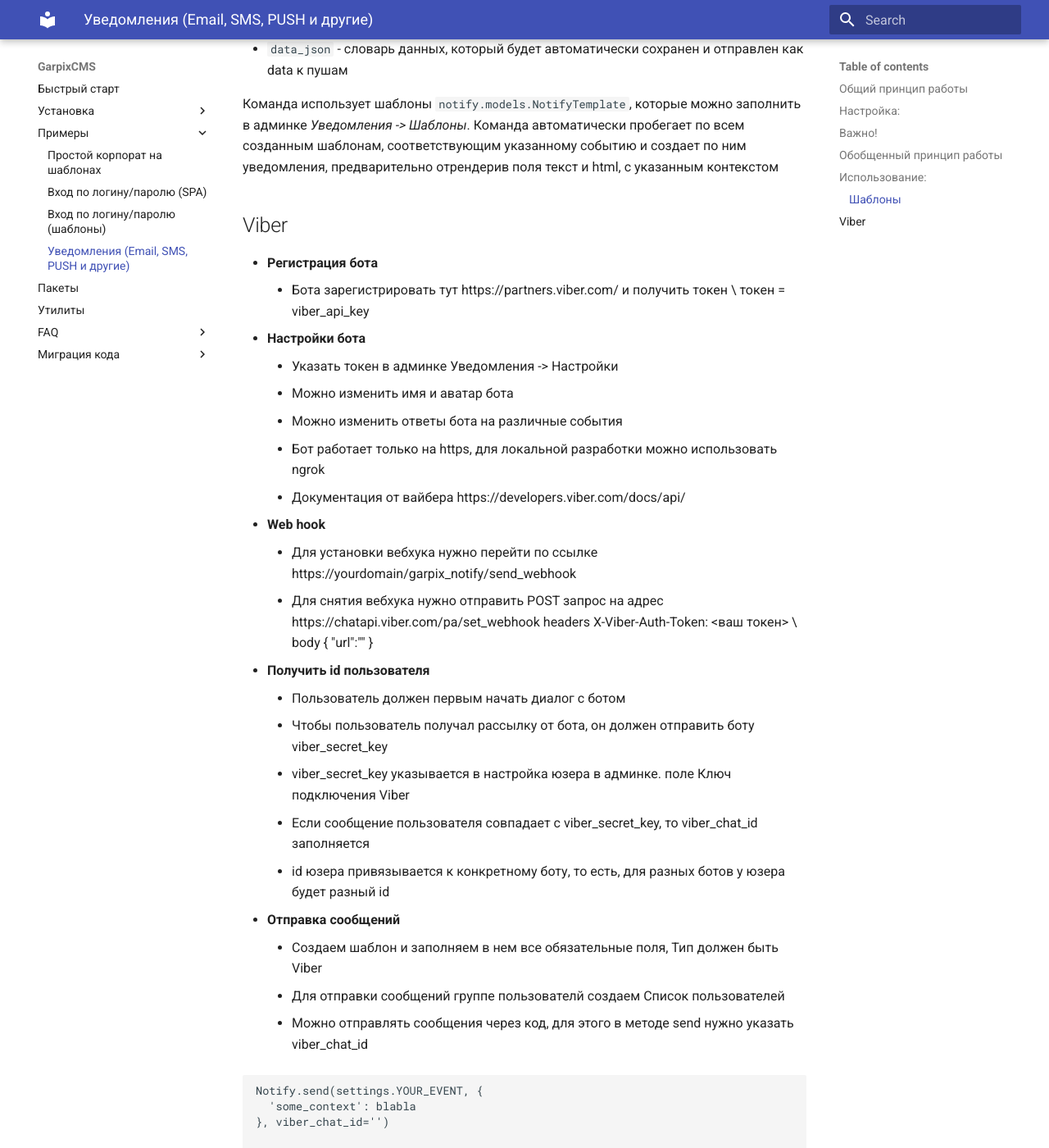
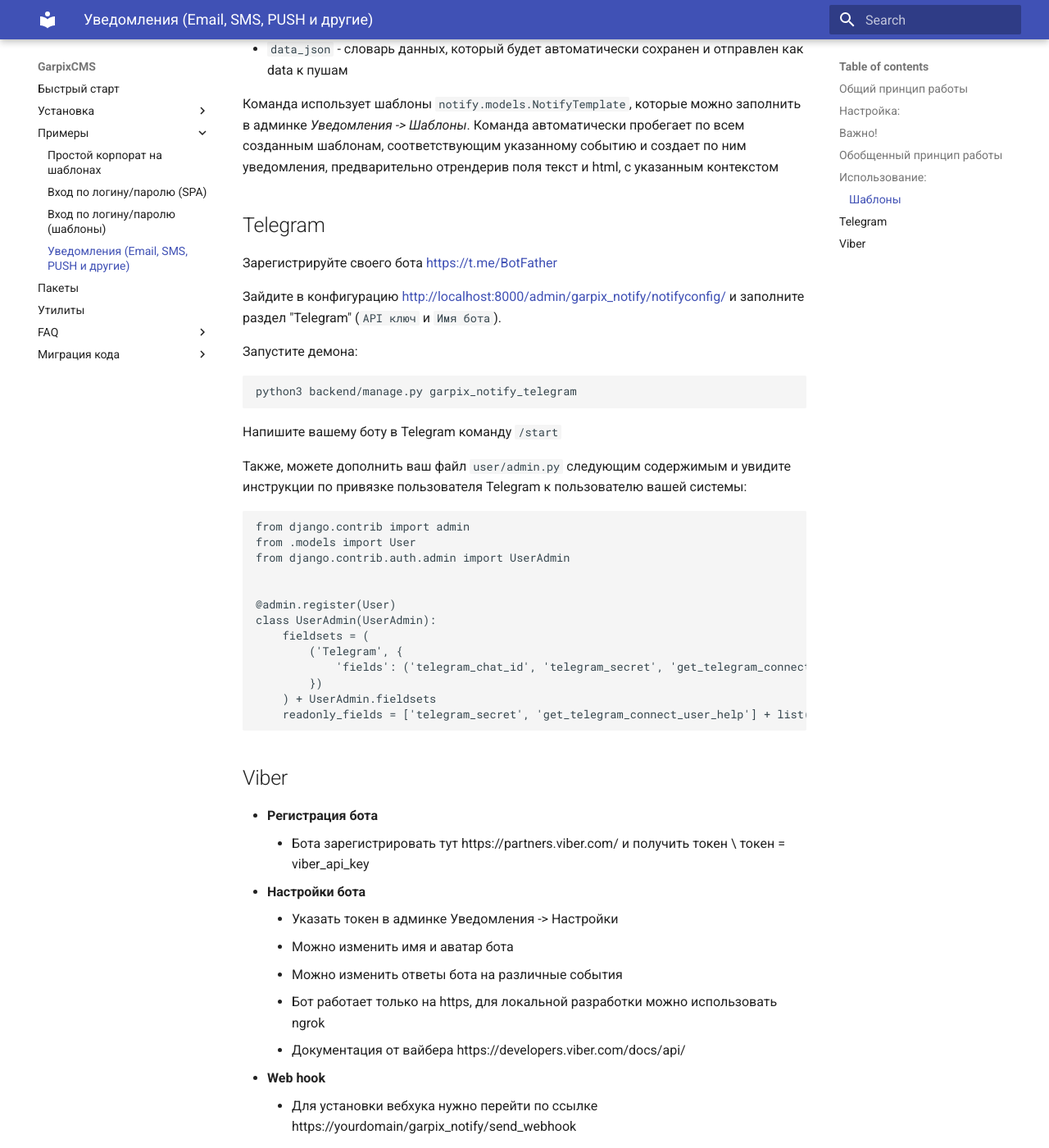
Before and after one commit to garpixcms/garpixcms, an MkDocs documentation site: the page built from docs/example_notify.md, in a window 1280 px wide and 1400 px high, scrolled down 3974 px. Shown: the whole window at 82% size. Built offline with MkDocs 1.6.1 and Material for MkDocs 9.7.7, drawn with Linux system fonts in a browser that asks for light colours.

````diff
--- a/docs/example_notify.md
+++ b/docs/example_notify.md
@@ -167,6 +167,38 @@
 
 Команда использует шаблоны `notify.models.NotifyTemplate`, которые можно заполнить в админке *Уведомления -> Шаблоны*. Команда автоматически пробегает по всем созданным шаблонам, соответствующим указанному событию и создает по ним уведомления, предварительно отрендерив поля текст и html, с указанным контекстом
 
+## Telegram
+
+Зарегистрируйте своего бота [https://t.me/BotFather](https://t.me/BotFather)
+
+Зайдите в конфигурацию [http://localhost:8000/admin/garpix_notify/notifyconfig/](https://t.me/BotFather) и заполните раздел "Telegram" (`API ключ` и `Имя бота`).
+
+Запустите демона:
+
+```bash
+python3 backend/manage.py garpix_notify_telegram
+```
+
+Напишите вашему боту в Telegram команду `/start`
+
+Также, можете дополнить ваш файл `user/admin.py` следующим содержимым и увидите инструкции по привязке пользователя Telegram к пользователю вашей системы:
+
+```python
+from django.contrib import admin
+from .models import User
+from django.contrib.auth.admin import UserAdmin
+
+
+@admin.register(User)
+class UserAdmin(UserAdmin):
+    fieldsets = (
+        ('Telegram', {
+            'fields': ('telegram_chat_id', 'telegram_secret', 'get_telegram_connect_user_help'),
+        })
+    ) + UserAdmin.fieldsets
+    readonly_fields = ['telegram_secret', 'get_telegram_connect_user_help'] + list(UserAdmin.readonly_fields)
+```
+
 ## Viber
 
 * **Регистрация бота**
````
Also changed, not shown: CHANGELOG.md (+4 -0 lines), 1 other file.
